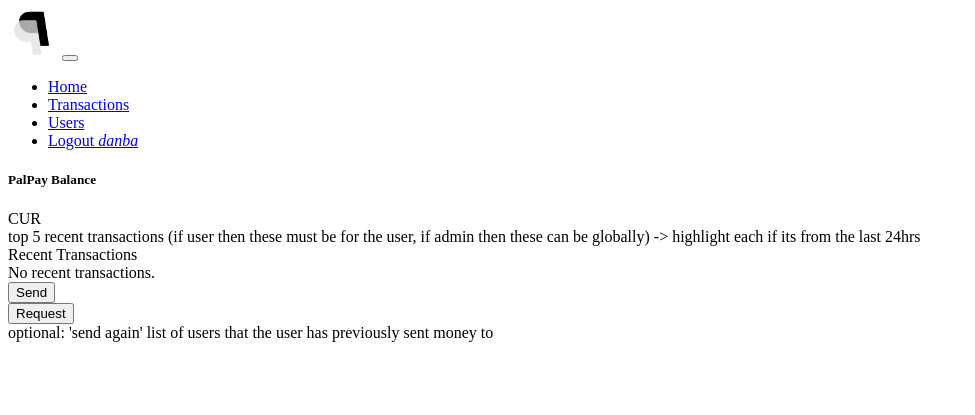
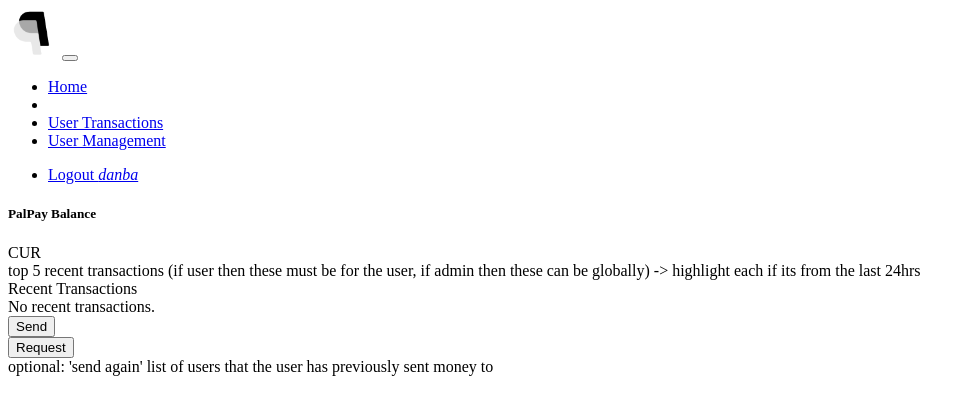
Before and after one commit to danbates1452/webapps2024, a Django app: page /home/ in a window 1280 px wide. Shown: the top 415 px of the page, without its empty margins (0-975 px from the left). Run offline with Django 5.2, Linux system fonts and the light colour scheme; a user stored in the database is signed in; data comes from the database, SQL or seed files in the repository; data that the repository does not hold is empty; some libraries are stand-ins or nearby versions.

Commit message:
add models to admin panel + some templating

```diff
--- a/payapp/admin.py
+++ b/payapp/admin.py
@@ -1,3 +1,6 @@
 from django.contrib import admin
+from .models import Person, Transaction, Request
 
-# Register your models here.
+admin.site.register(Person)
+admin.site.register(Transaction)
+admin.site.register(Request)
--- a/payapp/models.py
+++ b/payapp/models.py
@@ -26,14 +26,14 @@ class Person(models.Model):
     balance = PayAppMoneyField()
 
 
-class Transactions(models.Model):
+class Transaction(models.Model):
     from_person = models.ForeignKey(Person, on_delete=models.RESTRICT, related_name='transactions_from')
     to_person = models.ForeignKey(Person, on_delete=models.RESTRICT, related_name='transactions_to')
     amount = PayAppMoneyField()
     submission_datetime = models.DateTimeField()
 
 
-class Requests(models.Model):
+class Request(models.Model):
     by_person = models.ForeignKey(Person, on_delete=models.CASCADE, related_name='requests_by')
     to_person = models.ForeignKey(Person, on_delete=models.CASCADE, related_name='requests_to')
     amount = PayAppMoneyField()
--- a/payapp/views.py
+++ b/payapp/views.py
@@ -1,6 +1,6 @@
 from django.db import transaction
 from django.shortcuts import render, redirect
-from .models import Person, Transactions, Requests
+from .models import Person, Transaction, Request
 
 
 def authenticated_area(check_user):
@@ -25,11 +25,11 @@ def home(request):
 
     context = {
         'person': Person.objects.filter(user__exact=request.user.id),
-        'recent_transactions': Transactions.objects.filter(
+        'recent_transactions': Transaction.objects.filter(
             from_person__user_id__exact=request.user.id,
             to_person__user_id__exact=request.user.id,
         ).order_by('-id')[:10:-1],
-        'requests': Requests.objects.filter(
+        'requests': Request.objects.filter(
             to_person__user_id__exact=request.user.id,
             cancelled=False,
             completed=False,
@@ -43,7 +43,7 @@ def activity(request):
     authenticated_area(request.user)
 
     context = {
-        'activity_list': Transactions.objects.filter(
+        'activity_list': Transaction.objects.filter(
             from_person__user_id__exact=request.user.id,
             to_person__user_id__exact=request.user.id,
         )
@@ -85,6 +85,6 @@ def admin_activity(request):
     admin_area(request.user)
 
     context = {
-        'activity_list': Transactions.objects.all()  # todo: pagination
+        'activity_list': Transaction.objects.all()  # todo: pagination
     }
     return render(request, 'payapp/admin_activity.html', context=context)
--- a/templates/payapp/activity.html
+++ b/templates/payapp/activity.html
@@ -1,3 +1,4 @@
+{% extends 'webapps2024/base.html' %}
 {% block title %}
     Your activity
 {% endblock %}
--- a/templates/payapp/home.html
+++ b/templates/payapp/home.html
@@ -34,7 +34,7 @@
                     {% endif %}
                 </div>
             </div>
-            <div class="col-sm">
+            <div class="col">
                 <div class="btn-toolbar" role="toolbar">
                     <div class="btn-group m-2" role="group">
                         <button type="button" class="btn btn-primary btn-lg">Send</button>
--- a/templates/webapps2024/base.html
+++ b/templates/webapps2024/base.html
@@ -16,16 +16,19 @@
 
 <!--Navbar-->
 <div>
-    <nav class="navbar navbar-expand-lg navbar-dark bg-primary p-1 ">
-        <a class="navbar-brand" href="/home"><img src="{% static 'palpay-mono.png' %}" width="50" height="50" alt="palpay logo, two of the letter p backwards, overlayed on one another"></a>
-        <button class="navbar-toggler" type="button" data-toggle="collapse" data-target="#navbarText" aria-controls="navbarText" aria-expanded="False" aria-label="Toggle navigation">
+    <nav class="navbar navbar-expand-lg navbar-light bg-primary p-1 ">
+        <a class="navbar-brand" href="/home"><img src="{% static 'palpay-mono.png' %}" width="50" height="50" alt="palpay logo, two of the letter p backwards, overlaid on one another"></a>
+        <button class="navbar-toggler" type="button" data-bs-toggle="collapse" data-bs-target="#navbar-collapse-area" aria-controls="navbarText" aria-expanded="False" aria-label="Toggle navigation">
             <span class="navbar-toggler-icon"></span>
         </button>
-        <div class="collapse navbar-collapse" id="navbarText">
-            <ul class="navbar-nav">
+        <div class="collapse navbar-collapse" id="navbar-collapse-area">
                 {% if user.is_authenticated %}
+                    <ul class="navbar-nav mr-auto">
                         <li class="nav-item">
                             <a class="nav-link" href="/home">Home</a>
+                        </li>
+                        <li>
+                            <a class="nav-link" href="/activity"></a>
                         </li>
                     <!--
                     <li class="nav-item">
@@ -34,22 +37,20 @@
                     -->
                     {% if user.is_staff %}
                         <li>
-                            <a class="nav-link" href="/admin-activity">Transactions</a>
+                            <a class="nav-link" href="/admin-activity">User Transactions</a>
                         </li>
                         <li>
-                            <a class="nav-link" href="/admin-users">Users</a>
+                            <a class="nav-link" href="/admin-users">User Management</a>
                         </li>
                     {% endif %}
-
+                    </ul>
+                    <ul class="navbar-nav ml-auto">
                         <li class="nav-item">
                             <a class="nav-link" href="/logout">Logout <i>{{user.username}}</i></a>
                         </li>
-                {% else %}
-                    <li class="nav-item">
-                        <a class="nav-link" href="/login">Login</a>
-                    </li>
+                    </ul>
                 {% endif %}
-            </ul>
+
         </div>
     </nav>
 </div>
--- a/webapps2024/urls.py
+++ b/webapps2024/urls.py
@@ -11,7 +11,8 @@ from register import views as register_views
 urlpatterns = [
     path('admin/', admin.site.urls, name='admin'),
     path('bootstrap_customizer/', include(bootstrap_customizer_urls)),
-    path(r'favicon\.ico', RedirectView.as_view(url='/static/favicon.ico')),
+    path('favicon.ico/', RedirectView.as_view(url='/static/favicon.ico')),
+
     path('', include('payapp.urls')),
     path('register/', register_views.register_user, name='register'),
     path('login/', register_views.login_user, name='login'),
```
Also changed, not shown: templates/payapp/request.html (+8 -0 lines), templates/payapp/send.html (+10 -0 lines), payapp/migrations/0002_rename_requests_request_and_more.py (added), templates/payapp/forms.py (added), webapps.db. Lines whose indentation alone changed are shown as unchanged.
